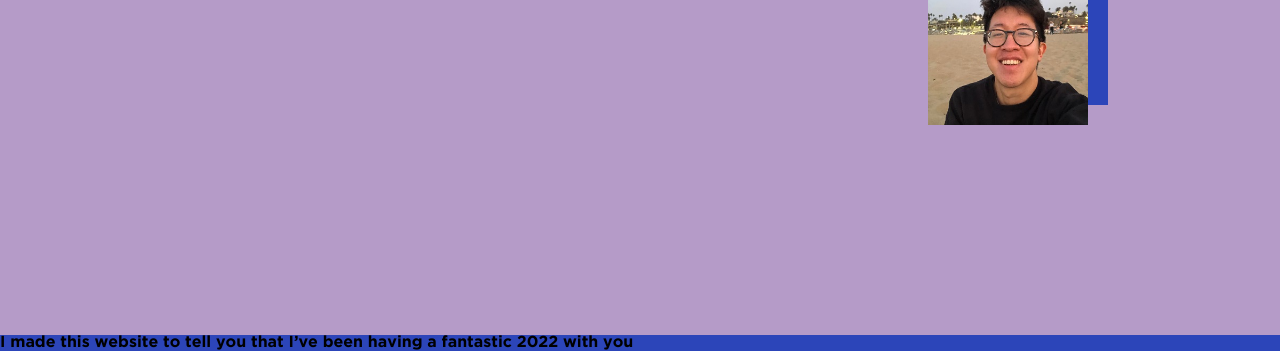
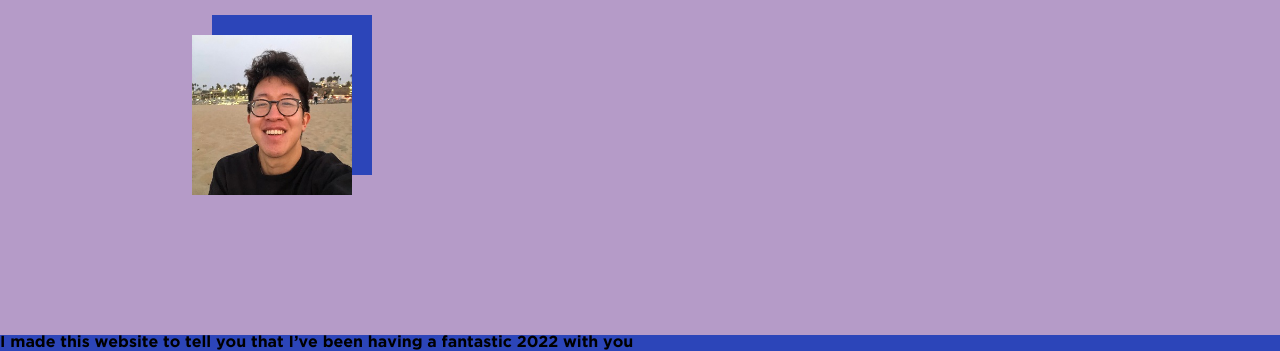
Before and after one commit to jacksonsheu/jacksonsheu.github.io, a plain HTML site: page index.html in a window 1280 px wide. Shown: the part 565-916 px from the top of the page. Drawn offline with Linux system fonts and the light colour scheme.

Commit message:
fix title image placement

```diff
--- a/index.css
+++ b/index.css
@@ -80,8 +80,8 @@ h2 span {
   width: 160px;
   height: 160px;
   position: absolute;
-  top: 530px;
-  right: 15%;
+  top: 600px;
+  left: 15%;
 }
 
 #title-img-jackson-background {
@@ -89,8 +89,8 @@ h2 span {
   height: 160px;
   width: 160px;
   position: absolute;
-  top: calc(530px - 20px);
-  right: calc(15% - 20px);
+  top: calc(600px - 20px);
+  left: calc(15% + 20px);
 }
 
 #intro-div {
```
